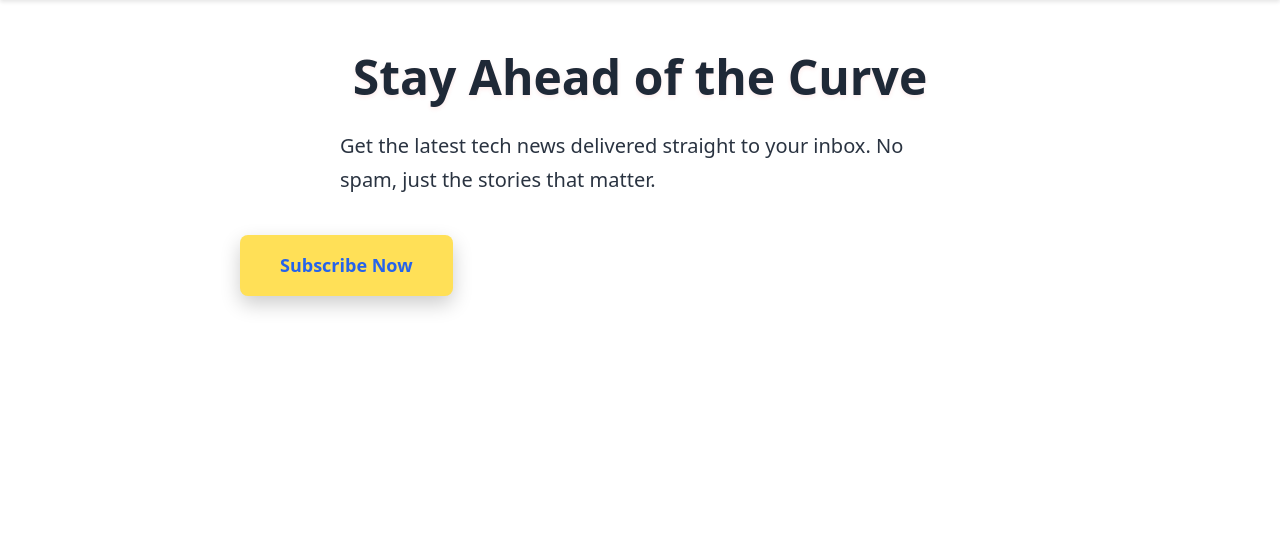
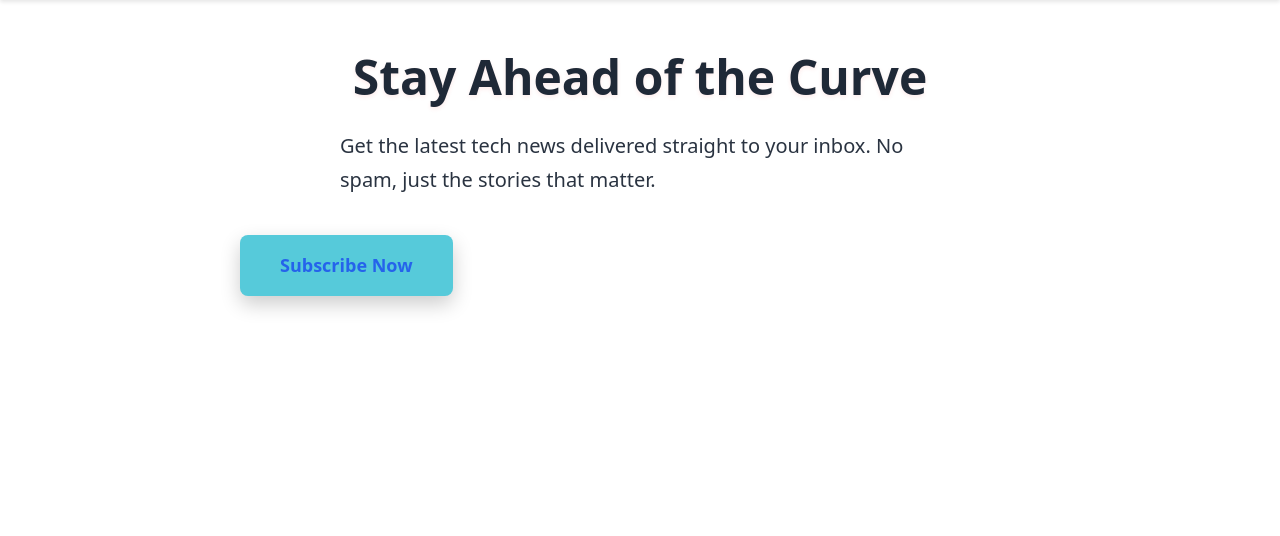
Before and after one commit to jsawing/G5Project, a Flask app: page / in a window 1280 px wide, with the pointer over the restyled element. Shown: the part 77-613 px from the top of the page. Run offline with Flask 3, Linux system fonts and the light colour scheme.

Commit message:
Webpage small updates

```diff
--- a/application/app/presentation/templates/index.html
+++ b/application/app/presentation/templates/index.html
@@ -48,7 +48,7 @@
     }
     .hero__cta:hover {
         /*background-color: #f8fafc;*/
-        background-color: #ffe057;
+        background-color: #56cada;
         transform: translateY(-2px);
         box-shadow: 0 8px 20px rgba(0, 0, 0, 0.2);
     }
```
